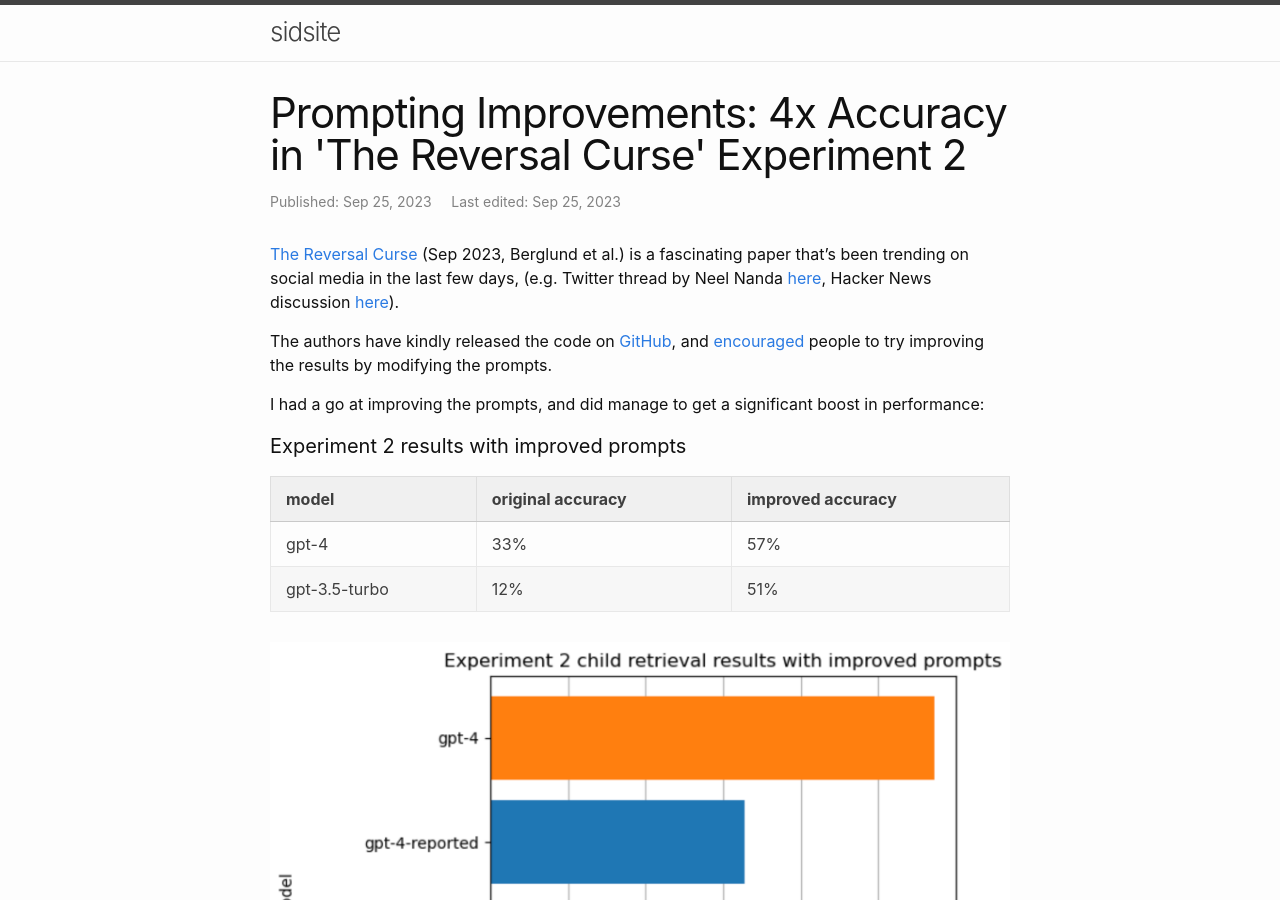
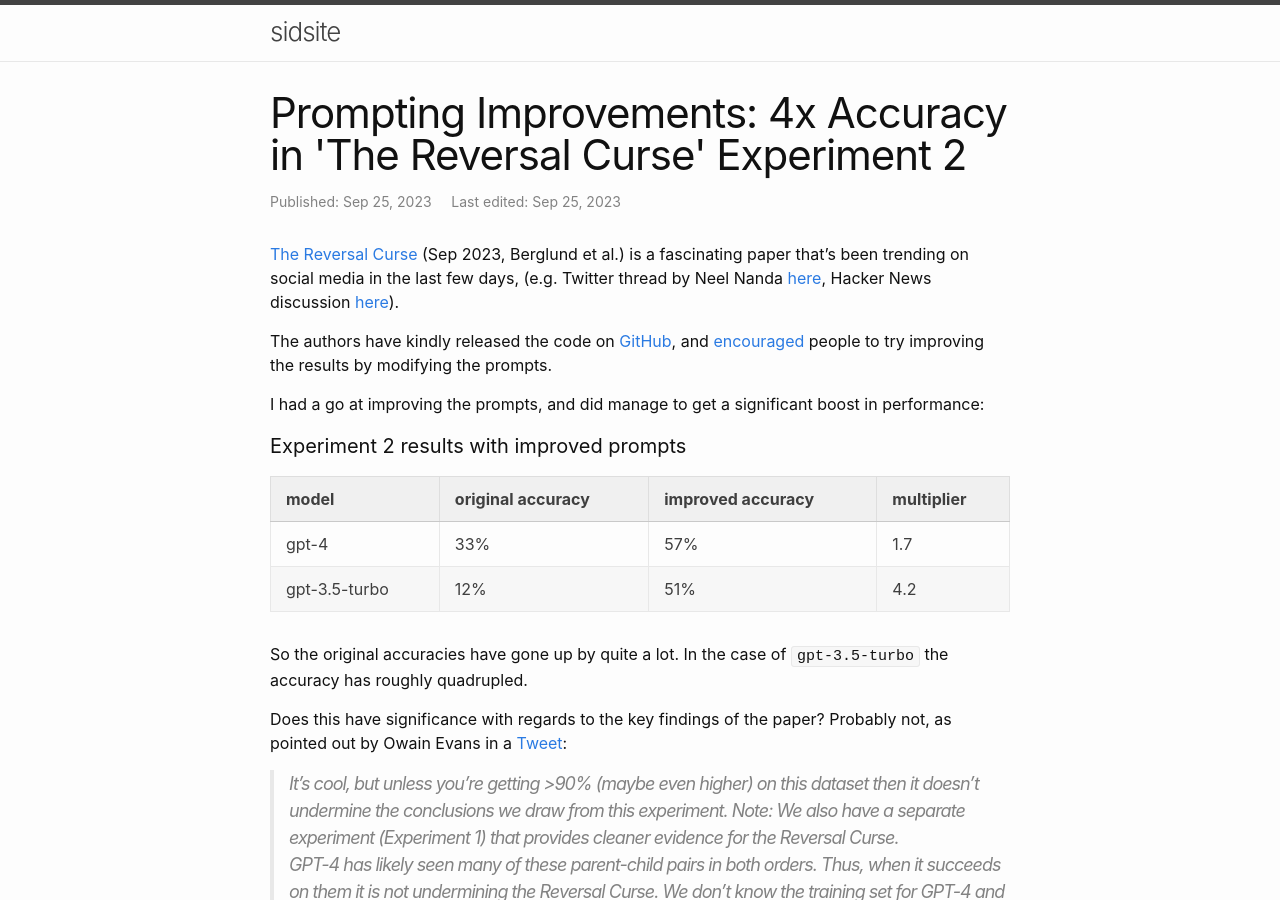
Before and after one commit to sradc/sradc.github.io, a Jekyll site: the page built from _posts/2023-09-25-reversal-curse.md, in a window 1280 px wide and 900 px high. Built offline with Jekyll 4.4.1, drawn with Linux system fonts in a browser that asks for light colours; comment, search, counter and statistics services are not loaded.

Commit message:
removed plot for now (think was a bit confusing as well as the table)

```diff
--- a/_posts/2023-09-25-reversal-curse.md
+++ b/_posts/2023-09-25-reversal-curse.md
@@ -15,17 +15,10 @@ I had a go at improving the prompts, and did manage to get a significant boost i
 
 #### Experiment 2 results with improved prompts
 
-| model          | original accuracy | improved accuracy |
-| -------------- | ----------------- | ----------------- |
-| gpt-4          | 33%              | 57%               |
-| gpt-3.5-turbo  | 12%              | 51%               |
-
-<p align="center">
-    <img
-        src="/assets/posts/reversal-curse/accuracy_plot.png"
-        alt="Plot of accuracies in paper versus with the updated prompts"
-    />
-</p>
+| model          | original accuracy | improved accuracy | multiplier |
+| -------------- | ----------------- | ----------------- | -----------|
+| gpt-4          | 33%               | 57%               | 1.7        |
+| gpt-3.5-turbo  | 12%               | 51%               | 4.2        |
 
 So the original accuracies have gone up by quite a lot. In the case of `gpt-3.5-turbo` the accuracy has roughly quadrupled.
 
```
